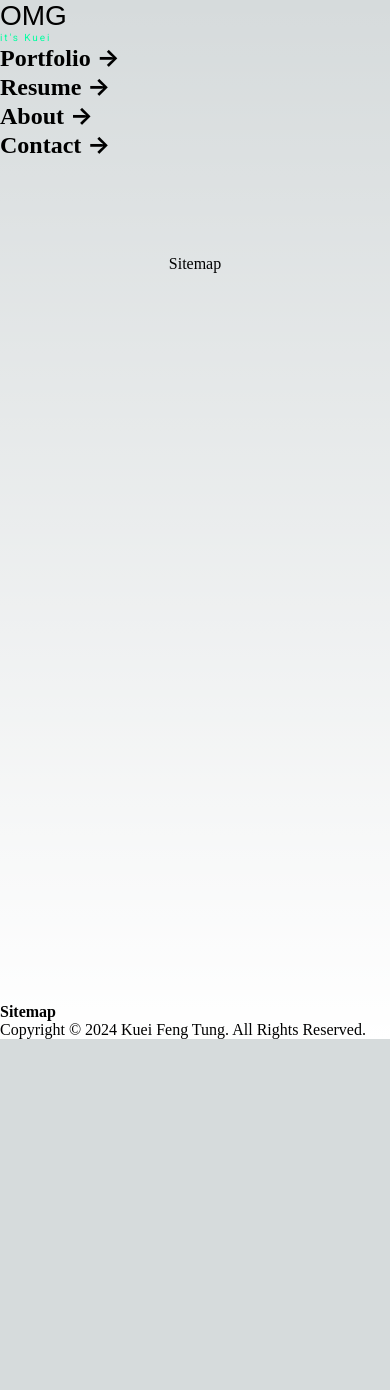
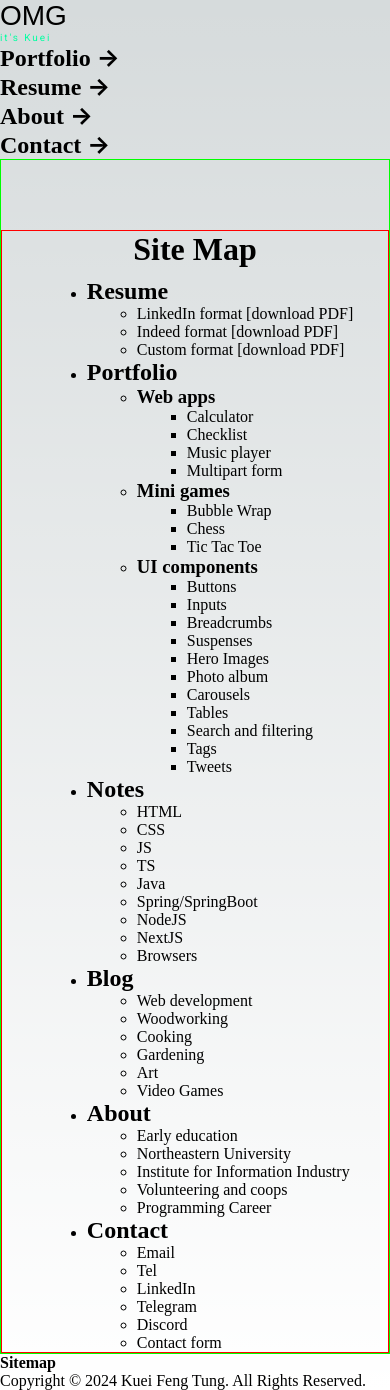
Before and after one commit to omgitskuei/omgitskuei.com, a Next.js app: page /sitemap in a window 390 px wide. Before the commit the page ends 1039 px from the top, so only its background shows below. Built offline with nearby package versions, Linux system fonts and the light colour scheme; a web font is replaced by a local one.

Commit message:
Add sitemap, layout changes

```diff
--- a/app/about/page.tsx
+++ b/app/about/page.tsx
@@ -2,8 +2,8 @@ import styles from "./page.module.css";
 
 export default function Home() {
   return (
-    <main className={styles.main}>
+    <>
       About
-    </main>
+    </>
   );
 }
--- a/app/contact/page.tsx
+++ b/app/contact/page.tsx
@@ -2,8 +2,8 @@ import styles from "./page.module.css";
 
 export default function Home() {
   return (
-    <main className={styles.main}>
+    <>
       Contact
-    </main>
+    </>
   );
 }
--- a/app/globals.css
+++ b/app/globals.css
@@ -9,30 +9,24 @@
     --background-start-rgb: 214, 219, 220;
     --background-end-rgb: 255, 255, 255;
 
-  --primary-glow: conic-gradient(
-    from 180deg at 50% 50%,
+    --primary-glow: conic-gradient(from 180deg at 50% 50%,
             #16abff33 0deg,
             #0885ff33 55deg,
             #54d6ff33 120deg,
             #0071ff33 160deg,
-    transparent 360deg
-  );
-  --secondary-glow: radial-gradient(
-    rgba(255, 255, 255, 1),
-    rgba(255, 255, 255, 0)
-  );
+            transparent 360deg);
+    --secondary-glow: radial-gradient(rgba(255, 255, 255, 1),
+            rgba(255, 255, 255, 0));
 
     --tile-start-rgb: 239, 245, 249;
     --tile-end-rgb: 228, 232, 233;
-  --tile-border: conic-gradient(
-    #00000080,
+    --tile-border: conic-gradient(#00000080,
             #00000040,
             #00000030,
             #00000020,
             #00000010,
             #00000010,
-    #00000080
-  );
+            #00000080);
 
     --callout-rgb: 238, 240, 241;
     --callout-border-rgb: 172, 175, 176;
@@ -47,24 +41,20 @@
         --background-end-rgb: 0, 0, 0;
 
         --primary-glow: radial-gradient(rgba(1, 65, 255, 0.4), rgba(1, 65, 255, 0));
-    --secondary-glow: linear-gradient(
-      to bottom right,
+        --secondary-glow: linear-gradient(to bottom right,
                 rgba(1, 65, 255, 0),
                 rgba(1, 65, 255, 0),
-      rgba(1, 65, 255, 0.3)
-    );
+                rgba(1, 65, 255, 0.3));
 
         --tile-start-rgb: 2, 13, 46;
         --tile-end-rgb: 2, 5, 19;
-    --tile-border: conic-gradient(
-      #ffffff80,
+        --tile-border: conic-gradient(#ffffff80,
                 #ffffff40,
                 #ffffff30,
                 #ffffff20,
                 #ffffff10,
                 #ffffff10,
-      #ffffff80
-    );
+                #ffffff80);
 
         --callout-rgb: 20, 20, 20;
         --callout-border-rgb: 108, 108, 108;
@@ -87,12 +77,20 @@ body {
 
 body {
     color: rgb(var(--foreground-rgb));
-  background: linear-gradient(
-      to bottom,
+    background: linear-gradient(to bottom,
             transparent,
-      rgb(var(--background-end-rgb))
-    )
-    rgb(var(--background-start-rgb));
+            rgb(var(--background-end-rgb))) rgb(var(--background-start-rgb));
+}
+
+main {
+    padding-top: 70px;
+    display: flex;
+    flex-direction: column;
+    justify-content: space-between;
+    align-items: center;
+    min-height: calc(100vh - 70px);
+    border: 1px solid lime;
+    z-index: 1;
 }
 
 a {
--- a/app/layout.tsx
+++ b/app/layout.tsx
@@ -28,7 +28,7 @@ export default function RootLayout({
 }>) {
     return (
         <html lang="en">
-            <body className={styles.main}>
+            <body>
                 <nav className={styles.navbar}>
                     <Link href="/"
                         style={{
@@ -63,7 +63,17 @@ export default function RootLayout({
                         </h2>
                     </Link>
                 </nav>
-                {children}
+                <main className={styles.main}>
+                    <section style={{
+                        display: "flex",
+                        flexDirection: "column",
+                        alignItems: "center",
+                        width: "100%",
+                        border: "1px solid red"
+                    }}>
+                        {children}
+                    </section>
+                </main>
                 <footer className={styles.footer}>
                     <Link href="/sitemap" className={styles.card}>
                         <h4>
--- a/app/resume/page.tsx
+++ b/app/resume/page.tsx
@@ -2,8 +2,8 @@ import styles from "./page.module.css";
 
 export default function Home() {
   return (
-    <main className={styles.main}>
+    <>
       Resume
-    </main>
+    </>
   );
 }
--- a/app/sitemap/page.module.css
+++ b/app/sitemap/page.module.css
@@ -1,230 +1,8 @@
-.main {
-  display: flex;
-  flex-direction: column;
-  justify-content: space-between;
-  align-items: center;
-  padding: 6rem;
-  min-height: 100vh;
+.indent {
+    margin-left: 50px
 }
 
-.description {
-  display: inherit;
-  justify-content: inherit;
-  align-items: inherit;
-  font-size: 0.85rem;
-  max-width: var(--max-width);
-  width: 100%;
-  z-index: 2;
-  font-family: var(--font-mono);
+.title {
+    font-size: xx-large;
+    margin-bottom: 10px;
 }
-
-.description a {
-  display: flex;
-  justify-content: center;
-  align-items: center;
-  gap: 0.5rem;
-}
-
-.description p {
-  position: relative;
-  margin: 0;
-  padding: 1rem;
-  background-color: rgba(var(--callout-rgb), 0.5);
-  border: 1px solid rgba(var(--callout-border-rgb), 0.3);
-  border-radius: var(--border-radius);
-}
-
-.code {
-  font-weight: 700;
-  font-family: var(--font-mono);
-}
-
-.grid {
-  display: grid;
-  grid-template-columns: repeat(4, minmax(25%, auto));
-  max-width: 100%;
-  width: var(--max-width);
-}
-
-.card {
-  padding: 1rem 1.2rem;
-  border-radius: var(--border-radius);
-  background: rgba(var(--card-rgb), 0);
-  border: 1px solid rgba(var(--card-border-rgb), 0);
-  transition: background 200ms, border 200ms;
-}
-
-.card span {
-  display: inline-block;
-  transition: transform 200ms;
-}
-
-.card h2 {
-  font-weight: 600;
-  margin-bottom: 0.7rem;
-}
-
-.card p {
-  margin: 0;
-  opacity: 0.6;
-  font-size: 0.9rem;
-  line-height: 1.5;
-  max-width: 30ch;
-  text-wrap: balance;
-}
-
-.center {
-  display: flex;
-  justify-content: center;
-  align-items: center;
-  position: relative;
-  padding: 4rem 0;
-}
-
-.center::before {
-  background: var(--secondary-glow);
-  border-radius: 50%;
-  width: 480px;
-  height: 360px;
-  margin-left: -400px;
-}
-
-.center::after {
-  background: var(--primary-glow);
-  width: 240px;
-  height: 180px;
-  z-index: -1;
-}
-
-.center::before,
-.center::after {
-  content: "";
-  left: 50%;
-  position: absolute;
-  filter: blur(45px);
-  transform: translateZ(0);
-}
-
-.logo {
-  position: relative;
-}
-/* Enable hover only on non-touch devices */
-@media (hover: hover) and (pointer: fine) {
-  .card:hover {
-    background: rgba(var(--card-rgb), 0.1);
-    border: 1px solid rgba(var(--card-border-rgb), 0.15);
-  }
-
-  .card:hover span {
-    transform: translateX(4px);
-  }
-}
-
-@media (prefers-reduced-motion) {
-  .card:hover span {
-    transform: none;
-  }
-}
-
-/* Mobile */
-@media (max-width: 700px) {
-  .content {
-    padding: 4rem;
-  }
-
-  .grid {
-    grid-template-columns: 1fr;
-    margin-bottom: 120px;
-    max-width: 320px;
-    text-align: center;
-  }
-
-  .card {
-    padding: 1rem 2.5rem;
-  }
-
-  .card h2 {
-    margin-bottom: 0.5rem;
-  }
-
-  .center {
-    padding: 8rem 0 6rem;
-  }
-
-  .center::before {
-    transform: none;
-    height: 300px;
-  }
-
-  .description {
-    font-size: 0.8rem;
-  }
-
-  .description a {
-    padding: 1rem;
-  }
-
-  .description p,
-  .description div {
-    display: flex;
-    justify-content: center;
-    position: fixed;
-    width: 100%;
-  }
-
-  .description p {
-    align-items: center;
-    inset: 0 0 auto;
-    padding: 2rem 1rem 1.4rem;
-    border-radius: 0;
-    border: none;
-    border-bottom: 1px solid rgba(var(--callout-border-rgb), 0.25);
-    background: linear-gradient(
-      to bottom,
-      rgba(var(--background-start-rgb), 1),
-      rgba(var(--callout-rgb), 0.5)
-    );
-    background-clip: padding-box;
-    backdrop-filter: blur(24px);
-  }
-
-  .description div {
-    align-items: flex-end;
-    pointer-events: none;
-    inset: auto 0 0;
-    padding: 2rem;
-    height: 200px;
-    background: linear-gradient(
-      to bottom,
-      transparent 0%,
-      rgb(var(--background-end-rgb)) 40%
-    );
-    z-index: 1;
-  }
-}
-
-/* Tablet and Smaller Desktop */
-@media (min-width: 701px) and (max-width: 1120px) {
-  .grid {
-    grid-template-columns: repeat(2, 50%);
-  }
-}
-
-@media (prefers-color-scheme: dark) {
-  .vercelLogo {
-    filter: invert(1);
-  }
-
-  .logo {
-    filter: invert(1) drop-shadow(0 0 0.3rem #ffffff70);
-  }
-}
-
-@keyframes rotate {
-  from {
-    transform: rotate(360deg);
-  }
-  to {
-    transform: rotate(0deg);
-  }
-}
--- a/app/sitemap/page.tsx
+++ b/app/sitemap/page.tsx
@@ -1,9 +1,107 @@
 import styles from "./page.module.css";
 
 export default function Home() {
+
+
     return (
-        <main className={styles.main}>
-            Sitemap
-        </main>
+        <>
+            <h1 className={styles.title}>
+                Site Map
+            </h1>
+            <ul className={styles.indent}>
+                <li>
+                    <h2>Resume</h2>
+                    <ul className={styles.indent}>
+                        <li>LinkedIn format [download PDF]</li>
+                        <li>Indeed format [download PDF]</li>
+                        <li>Custom format [download PDF]</li>
+                    </ul>
+                </li>
+                <li>
+                    <h2>Portfolio</h2>
+                    <ul className={styles.indent}>
+                        <li>
+                            <h3>Web apps</h3>
+                            <ul className={styles.indent}>
+                                <li>Calculator</li>
+                                <li>Checklist</li>
+                                <li>Music player</li>
+                                <li>Multipart form</li>
+                            </ul>
+                        </li>
+                        <li>
+                            <h3>Mini games</h3>
+                            <ul className={styles.indent}>
+                                <li>Bubble Wrap</li>
+                                <li>Chess</li>
+                                <li>Tic Tac Toe</li>
+                            </ul>
+                        </li>
+                        <li>
+                            <h3>UI components</h3>
+                            <ul className={styles.indent}>
+                                <li>Buttons</li>
+                                <li>Inputs</li>
+                                <li>Breadcrumbs</li>
+                                <li>Suspenses</li>
+                                <li>Hero Images</li>
+                                <li>Photo album</li>
+                                <li>Carousels</li>
+                                <li>Tables</li>
+                                <li>Search and filtering</li>
+                                <li>Tags</li>
+                                <li>Tweets</li>
+                            </ul>
+                        </li>
+                    </ul>
+                </li>
+                <li>
+                    <h2>Notes</h2>
+                    <ul className={styles.indent}>
+                        <li>HTML</li>
+                        <li>CSS</li>
+                        <li>JS</li>
+                        <li>TS</li>
+                        <li>Java</li>
+                        <li>Spring/SpringBoot</li>
+                        <li>NodeJS</li>
+                        <li>NextJS</li>
+                        <li>Browsers</li>
+                    </ul>
+                </li>
+                <li>
+                    <h2>Blog</h2>
+                    <ul className={styles.indent}>
+                        <li>Web development</li>
+                        <li>Woodworking</li>
+                        <li>Cooking</li>
+                        <li>Gardening</li>
+                        <li>Art</li>
+                        <li>Video Games</li>
+                    </ul>
+                </li>
+                <li>
+                    <h2>About</h2>
+                    <ul className={styles.indent}>
+                        <li>Early education</li>
+                        <li>Northeastern University</li>
+                        <li>Institute for Information Industry</li>
+                        <li>Volunteering and coops</li>
+                        <li>Programming Career</li>
+                    </ul>
+                </li>
+                <li>
+                    <h2>Contact</h2>
+                    <ul className={styles.indent}>
+                        <li>Email</li>
+                        <li>Tel</li>
+                        <li>LinkedIn</li>
+                        <li>Telegram</li>
+                        <li>Discord</li>
+                        <li>Contact form</li>
+                    </ul>
+                </li>
+            </ul>
+        </>
     );
 }
```
Also changed, not shown: app/page.module.css (+5 -2 lines), app/page.tsx (+3 -17 lines), app/portfolio/page.tsx (+8 -2 lines). Lines whose indentation alone changed are shown as unchanged.
